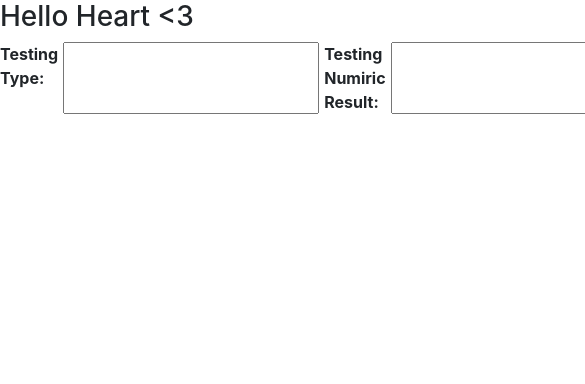
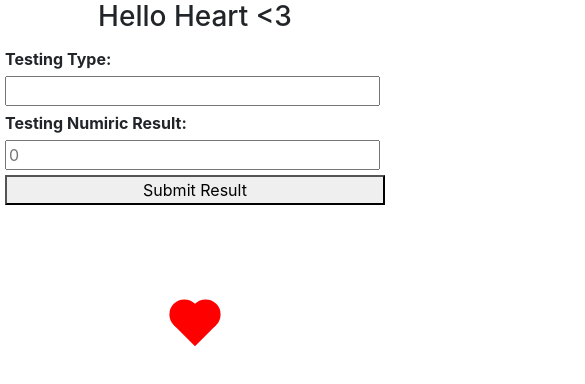
Before and after one commit to GalGurGurevich/HelloHeart, a React (Create React App) app in the folder HelloHeart/ClientApp/: page / in a window 390 px wide. Shown: the top 384 px of the page, 585 px wide, since content can reach past the window. Built offline with nearby package versions, Linux system fonts and the light colour scheme; no server answers.

Commit message:
basic mobile styling added to front, added pure css heart icon

```diff
--- a/HelloHeart/ClientApp/src/components/Home.css
+++ b/HelloHeart/ClientApp/src/components/Home.css
@@ -1,6 +1,10 @@
 .home-container {
     display: flex;
     flex-direction: column;
+}
+
+.home-header {
+
 }
 
 .input-test-form {
@@ -17,13 +21,60 @@
     margin-right: 5px;
 }
 
-@media only screen and (min-width: 768px) {
+.result-test-txt {
+
+}
+
+.heart {
+    background-color: red;
+    display: inline-block;
+    height: 30px;
+    margin: 0 10px;
+    position: relative;
+    top: 100px;
+    transform: rotate(-45deg);
+    width: 30px;
+    align-self: center;
+  }
+
+  .heart:before,
+  .heart:after {
+    content: "";
+    background-color: red;
+    border-radius: 50%;
+    height: 30px;
+    position: absolute;
+    width: 30px;
+  }
+
+  .heart:before {
+    top: -15px;
+    left: 0;
+  }
+
+  .heart:after {
+    left: 15px;
+    top: 0;
+  }
+
+@media only screen and (max-width: 768px) {
   .home-container {
   }
+  .home-header {
+    text-align: center;
+  }
   .input-test-form {
+      flex-direction: column;
+      padding: 5px;
   }
   .label-header {
   }
   .input-field {
+    margin-top: 5px;
+    margin-bottom: 5px;
+  }
+  .result-test-txt {
+      text-align: center;
+      font-weight: bold;
   }
 }
--- a/HelloHeart/ClientApp/src/components/Home.js
+++ b/HelloHeart/ClientApp/src/components/Home.js
@@ -52,16 +52,19 @@ export default function Home() {
 
   return (
     <div className="home-container">
-      <h3>{header}</h3>
+      <h3 className="home-header">{header}</h3>
+
       <form className="input-test-form" onSubmit={onSubmit}>
         <label className="label-header">Testing Type: </label>
         <input className="input-field" type='text'value={testInput} onChange={e => setTestInput(e.target.value)}></input>
         <label className="label-header">Testing Numiric Result: </label>
-        <input className="input-field" type='number' value={testNumber} onChange={e => setTestNumber(e.target.value)}></input>
+        <input className="input-field" type='number' value={testNumber} onChange={e => setTestNumber(e.target.value)} placeholder={0}></input>
         <button type='submit'>Submit Result</button>
       </form>
+
+      <span class="heart"></span>
       {/* <StyledBtn txt={"Submit"} func={() => document.forms[0].submit()}/> */}
-      { bloodTestResult ? <div>Your {bloodTestResult?.result || "Unkown"} Is {enumToText(bloodTestResult.resultEvaluation)}</div> : null }
+      { bloodTestResult ? <div className="result-test-txt">Your {bloodTestResult?.result || "Unkown"} Is {enumToText(bloodTestResult.resultEvaluation)}</div> : null }
     </div>
   )
 }
```
Lines whose indentation alone changed are shown as unchanged.
